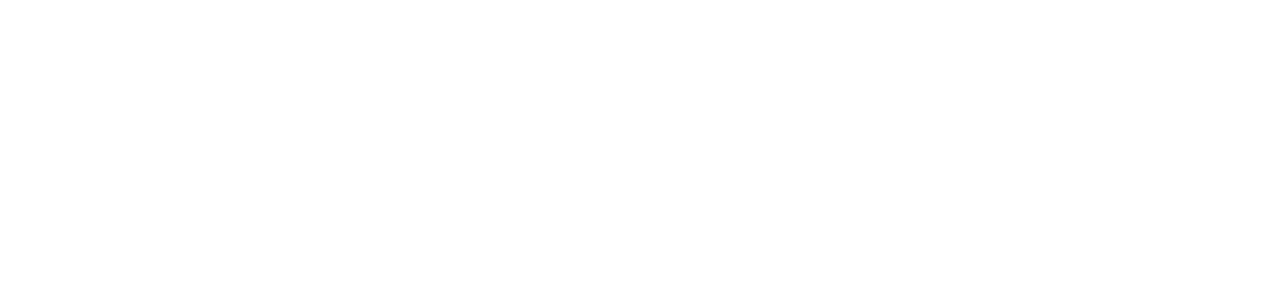
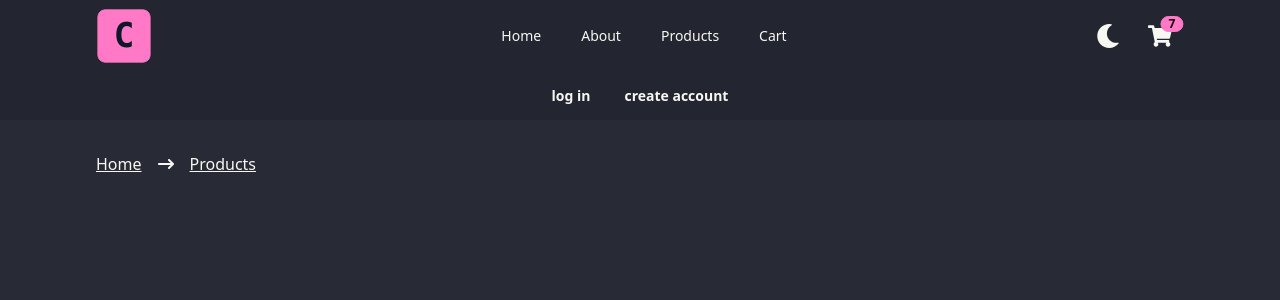
Before and after one commit to Amir2210/comfy-store-frontend, a React (Vite) app: page /product/1 in a window 1280 px wide. Before the commit this address had no page. Shown: the top 300 px of the page. Built offline with nearby package versions, Linux system fonts and the light colour scheme.

Commit message:
Create product detail page/route

```diff
--- a/src/App.jsx
+++ b/src/App.jsx
@@ -1,10 +1,12 @@
 import { BrowserRouter as Router, Routes, Route } from 'react-router-dom'
+//Pages
 import { HomeIndex } from './pages/HomeIndex'
 import { About } from './pages/About'
 import { Products } from './pages/Products'
 import { Cart } from './pages/Cart'
 import { Login } from './pages/Login'
 import { CreateUser } from './pages/CreateUser'
+import { ProductDetail } from './pages/ProductDetail'
 //store
 import { store } from './store/store'
 import { Provider } from 'react-redux'
@@ -20,6 +22,7 @@
           <Route path='/cart' element={<Cart />} />
           <Route path='/login' element={<Login />} />
           <Route path='/createUser' element={<CreateUser />} />
+          <Route path='/product/:productId' element={<ProductDetail />} />
         </Routes>
       </Router>
     </Provider>
--- a/src/cmps/FeaturedProductsPreview.jsx
+++ b/src/cmps/FeaturedProductsPreview.jsx
@@ -1,9 +1,10 @@
+import { Link } from "react-router-dom"
 export function FeaturedProductsPreview({ product }) {
   return (
-    <article className='p-7 shadow-2xl rounded-lg text-center cursor-pointer hover:scale-105 duration-300'>
+    <Link to={`/product/${product._id}`} className='p-7 shadow-2xl rounded-lg text-center cursor-pointer hover:scale-105 duration-300'>
       <img className='w-full h-56 object-cover rounded-lg' src={product.attributes.image} alt="" />
       <h1 className='mt-4 capitalize text-2xl tracking-wider font-medium'>{product.attributes.title}</h1>
       <p className='mt-2 tracking-wider text-secondary'>$ {parseFloat(product.attributes.price) / 100}</p>
-    </article>
+    </Link>
   )
 }
--- /dev/null
+++ b/src/pages/ProductDetail.jsx
@@ -0,0 +1,25 @@
+import { useParams } from 'react-router-dom'
+import { Navbar } from '../cmps/Navbar'
+import { Link } from "react-router-dom"
+import { FaArrowRightLong } from "react-icons/fa6";
+
+
+export function ProductDetail() {
+  const { productId } = useParams()
+  console.log(productId)
+  return (
+    <>
+      <Navbar />
+      <div className='align-elemets py-8'>
+        <div className='flex items-center'>
+          <Link to={`/`} className='mr-4 font-medium capitalize underline hover:text-secondary duration-150'>home</Link>
+          <span> <FaArrowRightLong /></span>
+          <Link to={`/products`} className='ml-4 font-medium capitalize underline hover:text-secondary duration-150'>products</Link>
+        </div>
+        <section>
+
+        </section>
+      </div>
+    </>
+  )
+}
```
